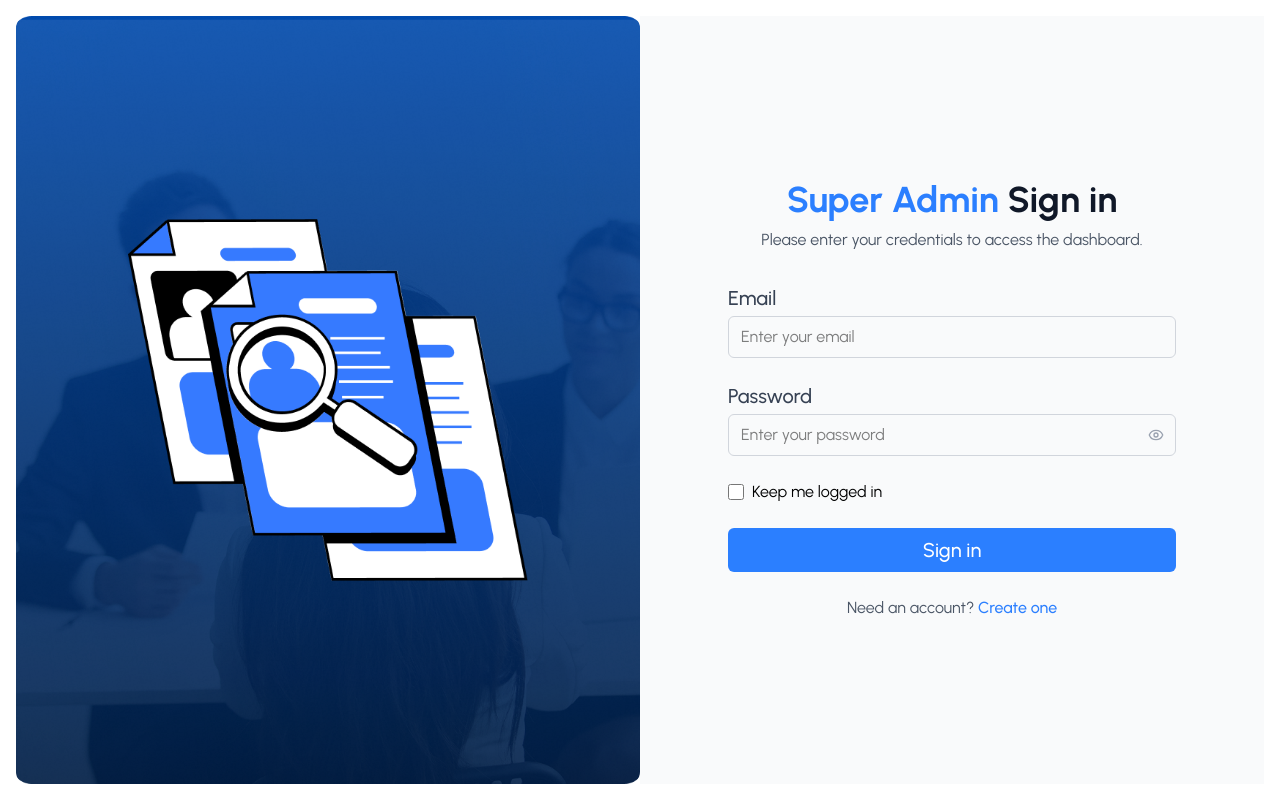
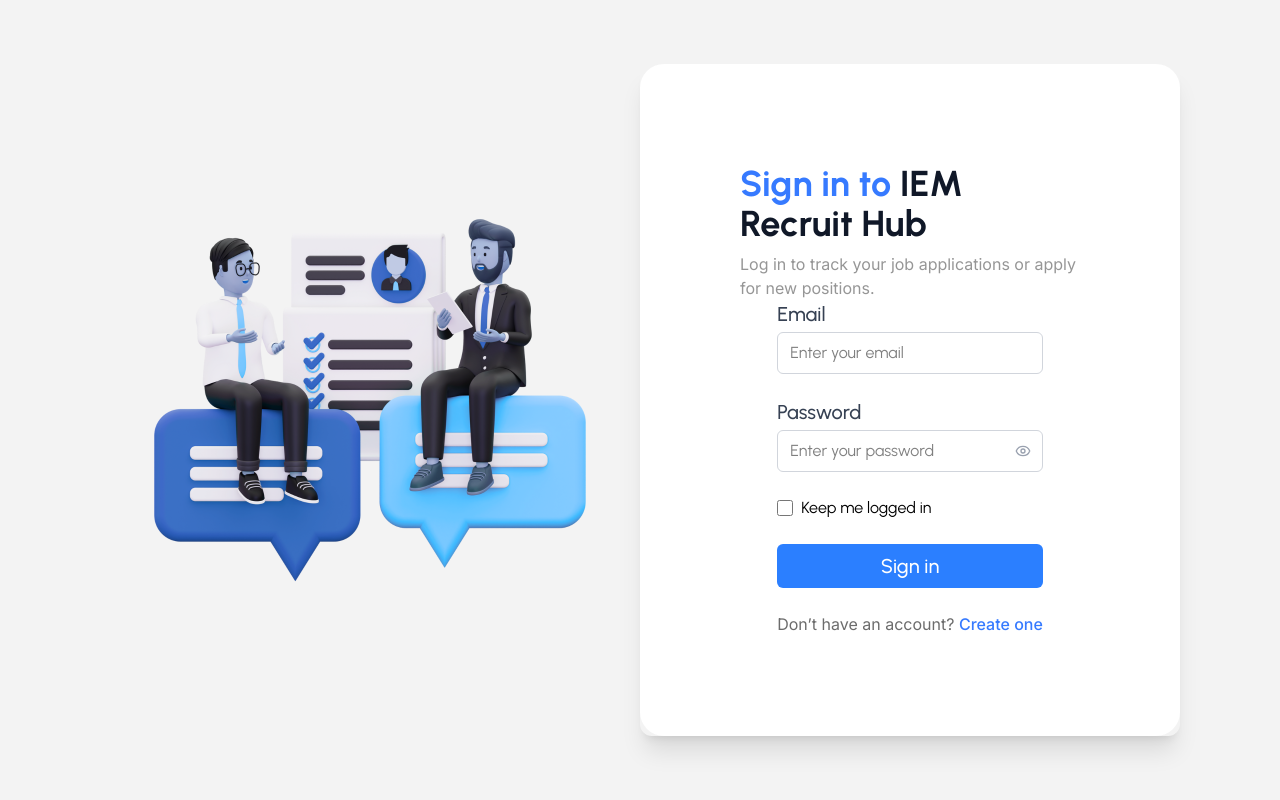
Before and after one commit to rohit-2604/iemuem_career, a React (Vite) app: page /user/login in a window 1280 px wide. Before the commit this address led to /superadmin/login. Built offline with nearby package versions, Linux system fonts and the light colour scheme.

Commit message:
update userLogin

```diff
--- a/src/AppRoutes.jsx
+++ b/src/AppRoutes.jsx
@@ -7,7 +7,7 @@ import Layout from "./layouts/Layouts";
 // Auth pages
 import SupAdminSignIn from "./pages/SuperAdmin/SuperAdminLogin";
 // import ModeratorLogin from "./pages/Auth/ModeratorLogin";
-// import UserLogin from "./pages/Auth/UserLogin";
+import UserLogin from "./pages/User/userLogin";
 
 // SuperAdmin pages
 import SuperAdminDashboard from "./pages/SuperAdmin/Dashboard";
@@ -29,7 +29,7 @@ function AppRoutes() {
       {/* Auth routes */}
       <Route path="/superadmin/login" element={<SupAdminSignIn />} />
       {/* <Route path="/moderator/login" element={<ModeratorLogin />} /> */}
-      {/* <Route path="/user/login" element={<UserLogin />} /> */}
+      <Route path="/user/login" element={<UserLogin />} />
 
       {/* SuperAdmin routes */}
       <Route path="/superadmin" element={<Layout />}>
--- a/src/contexts/SuperAdmin/LoginContext.jsx
+++ b/src/contexts/SuperAdmin/LoginContext.jsx
@@ -194,6 +194,14 @@ export const LoginProvider = ({ children }) => {
       roleKey: "moderator",
     });
 
+    const userLogin = (email, password) =>
+      handleLogin({
+        endpoint: "/api/v1/user/login",
+        email,
+        password,
+        roleKey: "user",
+      });
+
   const logout = () => {
     console.log("🚪 Logging out...");
     clearAllStorage();
--- a/src/pages/SuperAdmin/SuperAdminLogin.jsx
+++ b/src/pages/SuperAdmin/SuperAdminLogin.jsx
@@ -81,13 +81,13 @@ const handleSubmit = async (e) => {
       </div>
 
       {/* Right Side: Login Form */}
-      <div className="w-full lg:w-1/2 flex items-center justify-center p-8 bg-gray-50">
+      <div className="w-full lg:w-1/2 flex items-center justify-center p-8 bg-gray-50 urbanist">
         <div className="w-full max-w-md space-y-8">
           <div className="text-center">
             <h1 className="text-4xl font-bold text-gray-900">
-              <span className="text-blue-500">Super Admin</span> Sign in
+              <span className="text-[#367AFF]">Super Admin</span> Sign in
             </h1>
-            <p className="mt-2 text-base text-gray-600">
+            <p className="mt-2 text-base text-[#969696] inter">
               Please enter your credentials to access the dashboard.
             </p>
           </div>
@@ -181,10 +181,10 @@ const handleSubmit = async (e) => {
               />
             </button> */}
 
-            <div className="text-center">
-              <p className="text-base text-gray-600">
+            <div className="text-center inter">
+              <p className="text-base text-[#6C6C6C]">
                 Need an account?{" "}
-                <a href="#" className="text-blue-500 hover:text-blue-600 font-medium text-base">
+                <a href="#" className="text-[#367AFF] hover:text-blue-600 font-medium text-base">
                   Create one
                 </a>
               </p>
--- /dev/null
+++ b/src/pages/User/userLogin.jsx
@@ -0,0 +1,182 @@
+import React, { useState, useEffect } from "react";
+import { useNavigate } from "react-router-dom";
+import { Eye, EyeOff } from "lucide-react";
+import Digilocker from "../../assets/superadmin/digilocker.png";
+import { useLogin } from "../../contexts/SuperAdmin/LoginContext";
+import bgImage from '../../assets/user/UserSignIn.png'
+
+function userLogin() {
+    const [email, setEmail] = useState("");
+    const [password, setPassword] = useState("");
+    const [showPassword, setShowPassword] = useState(false);
+    const [keepLoggedIn, setKeepLoggedIn] = useState(false);
+    const [error, setError] = useState(null);
+
+    const navigate = useNavigate();
+    const { isLogin, userLogin } = useLogin();
+
+    useEffect(() => {
+        if (isLogin) {
+            navigate("/user/dashboard");
+        }
+    }, [isLogin, navigate]);
+
+    const handleSubmit = async (e) => {
+        e.preventDefault();
+        setError(null);
+
+        const response = await userLogin(email, password);
+
+        if (!response.success) {
+            setError(response.message);
+        } else {
+            // Handle session/local storage
+            const storage = keepLoggedIn ? localStorage : sessionStorage;
+            const token = localStorage.getItem("token") || sessionStorage.getItem("token");
+            const role = localStorage.getItem("role") || sessionStorage.getItem("role");
+
+            if (token) {
+                localStorage.removeItem("token");
+                sessionStorage.removeItem("token");
+                if (keepLoggedIn) {
+                    // Store in cookies with 1 days expiry
+                    Cookies.set("token", token, { expires: 1 });
+                    sessionStorage.setItem("token", token);
+                    localStorage.setItem("token", token);
+                }
+            }
+
+            if (role) {
+                localStorage.removeItem("role");
+                sessionStorage.removeItem("role");
+                if (keepLoggedIn) {
+                    // Store role in cookies with 1 days expiry
+                    Cookies.set("role", role, { expires: 1 });
+                    sessionStorage.setItem("role", role);
+                    localStorage.setItem("role", role);
+                }
+            }
+
+            if (response.updatePassword) {
+                navigate("/update-password", { state: { role: "user" } });
+            } else {
+                navigate("/user/dashboard");
+            }
+        }
+    };
+
+    return (
+        <div className='"bg-[#f3f3f3] h-screen flex items-center justify-center px-[100px]'>
+            <div className='w-1/2'>
+                <img src={bgImage} alt="" className='w-full h-full object-cover' />
+            </div>
+            <div className='w-1/2 bg-white rounded-3xl'>
+                <div className='w-full h-full flex flex-col items-center justify-center p-[100px] rounded-xl shadow-xl urbanist'>
+                    <h1 className="text-4xl font-bold text-gray-900">
+                        <span className="text-[#367AFF]">Sign in to</span>  IEM Recruit Hub
+                    </h1>
+                    <p className="mt-2 text-base text-[#969696] inter">
+                        Log in to track your job applications or apply for new positions.
+                    </p>
+                    <form className="space-y-6">
+                        <div>
+                            <label htmlFor="email" className="block text-xl font-medium text-gray-700 mb-1">
+                                Email
+                            </label>
+                            <input
+                                id="email"
+                                type="email"
+                                value={email}
+                                onChange={(e) => setEmail(e.target.value)}
+                                required
+                                className="w-full px-3 py-2 border border-gray-300 rounded-md focus:outline-none focus:ring-2 focus:ring-blue-500 focus:border-transparent"
+                                placeholder="Enter your email"
+                            />
+                        </div>
+
+                        <div>
+                            <label htmlFor="password" className="block text-xl font-medium text-gray-700 mb-1">
+                                Password
+                            </label>
+                            <div className="relative">
+                                <input
+                                    id="password"
+                                    type={showPassword ? "text" : "password"}
+                                    value={password}
+                                    onChange={(e) => setPassword(e.target.value)}
+                                    required
+                                    className="w-full px-3 py-2 pr-10 border border-gray-300 rounded-md focus:outline-none focus:ring-2 focus:ring-blue-500 focus:border-transparent"
+                                    placeholder="Enter your password"
+                                />
+                                <button
+                                    type="button"
+                                    onClick={() => setShowPassword(!showPassword)}
+                                    className="absolute inset-y-0 right-0 pr-3 flex items-center"
+                                >
+                                    {showPassword ? (
+                                        <EyeOff className="h-4 w-4 text-gray-400" />
+                                    ) : (
+                                        <Eye className="h-4 w-4 text-gray-400" />
+                                    )}
+                                </button>
+                            </div>
+                        </div>
+                        <div className="flex items-center">
+                            <input
+                                id="keep-logged-in"
+                                type="checkbox"
+                                checked={keepLoggedIn}
+                                onChange={(e) => setKeepLoggedIn(e.target.checked)}
+                                className="h-4 w-4 text-blue-600 focus:ring-blue-500 border-gray-300 rounded"
+                            />
+                            <label htmlFor="keep-logged-in" className="ml-2 block text-base text-black">
+                                Keep me logged in
+                            </label>
+                        </div>
+
+                        {error && <p className="text-red-600 text-sm">{error}</p>}
+
+                        <button
+                            type="submit"
+                            className="w-full bg-blue-500 hover:bg-blue-600 text-white text-xl font-medium py-2 px-4 rounded-md transition duration-200"
+                        >
+                            Sign in
+                        </button>
+                        {/* <div className="relative">
+                        <div className="absolute inset-0 flex items-center">
+                            <div className="w-full border-t border-gray-300" />
+                        </div>
+                        <div className="relative flex justify-center text-sm">
+                            <span className="px-2 bg-gray-50 text-gray-500">or</span>
+                        </div>
+                        </div>
+
+                        <button
+                        type="button"
+                        className="w-full border border-gray-300 bg-white hover:bg-gray-50 text-black font-medium py-2 px-4 rounded-md transition duration-200 flex items-center justify-center space-x-2"
+                        >
+                        <span>Sign in with</span>
+                        <img
+                            src={Digilocker}
+                            alt="Digilocker Logo"
+                            className="h-5"
+                            style={{ width: "80px", height: "20px" }}
+                            loading="lazy"
+                        />
+                        </button> */}
+                        <div className="text-center inter">
+                            <p className="text-base text-[#6C6C6C]">
+                                Don’t have an account?{" "}
+                                <a href="#" className="text-[#367AFF] hover:text-blue-600 font-medium text-base">
+                                    Create one
+                                </a>
+                            </p>
+                        </div>
+                    </form>
+                </div>
+            </div>
+        </div>
+    )
+}
+
+export default userLogin
--- /dev/null
+++ b/src/pages/User/userRegister.jsx
@@ -0,0 +1,9 @@
+import React from 'react'
+
+function userRegister() {
+  return (
+    <div>userRegister</div>
+  )
+}
+
+export default userRegister
```
Also changed, not shown: src/assets/user/UserSignIn.png (added), src/assets/user/UserSignUp.png (added).
